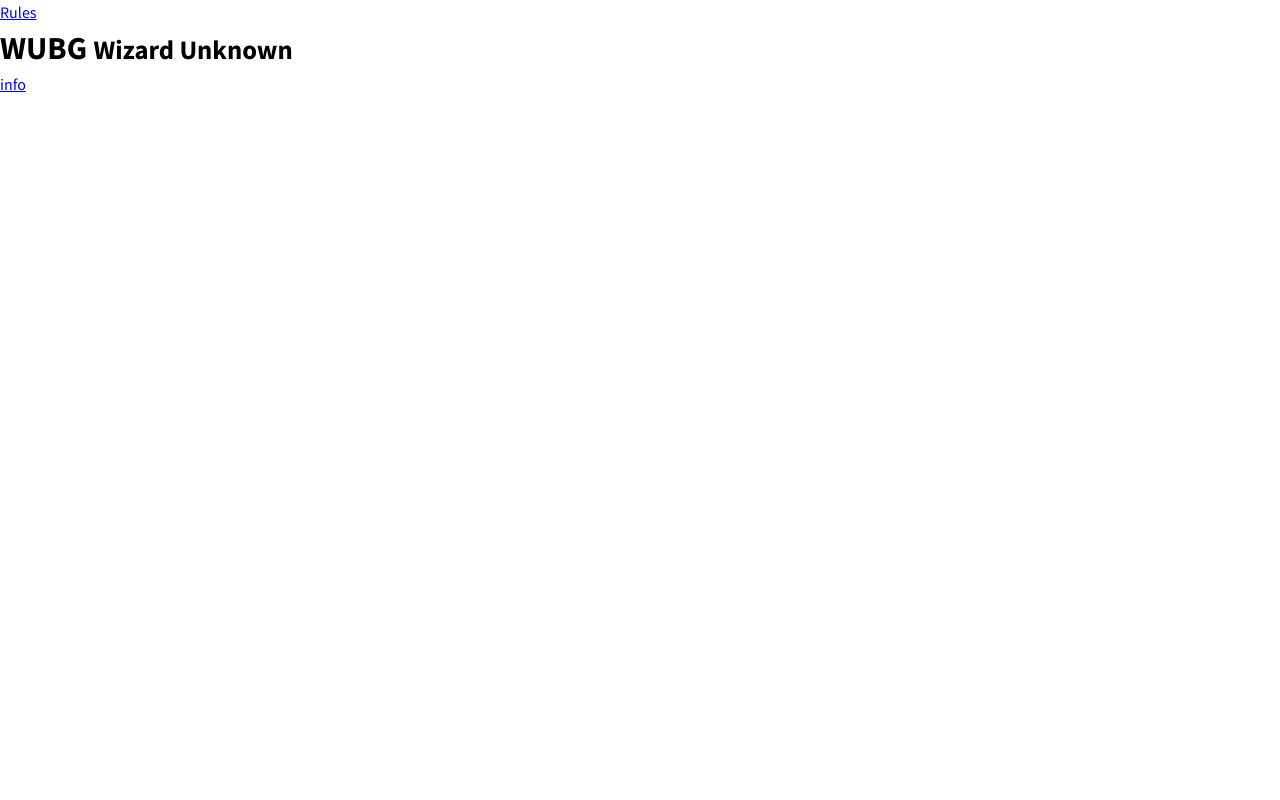
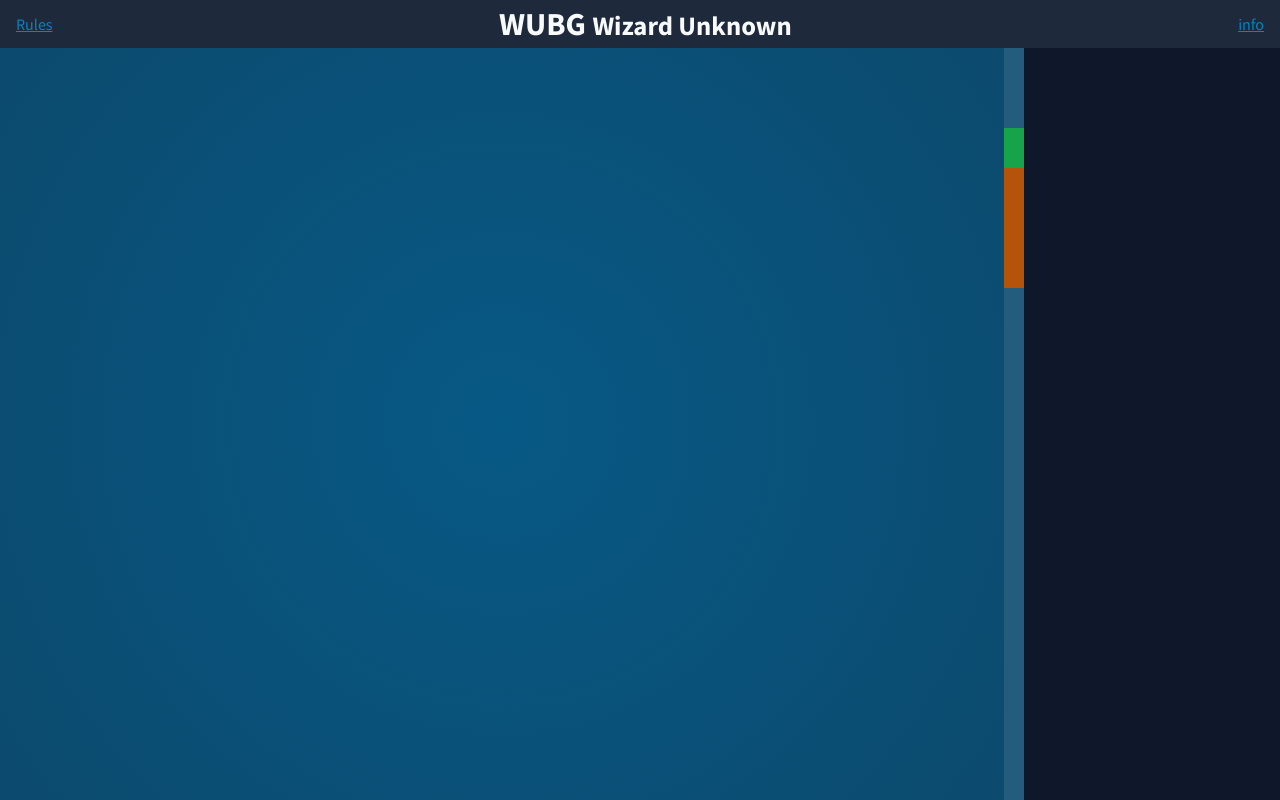
Before and after one commit to StefGeraets/BattleRoyale2, a website built with webpack: page src/index.html in a window 1280 px wide. Built offline with nearby package versions, Linux system fonts and the light colour scheme.

Commit message:
Add basic layout for main components

```diff
--- a/src/css/base/_typography.scss
+++ b/src/css/base/_typography.scss
@@ -1,3 +1,11 @@
 * {
   font-family: $main-font;
+  line-height: 1;
 }
+
+a {
+  color: $c-sky-600;
+  &:hover {
+    text-decoration: none;
+  }
+}
--- /dev/null
+++ b/src/css/components/_header.scss
@@ -0,0 +1,12 @@
+header {
+  display: flex;
+  padding: $spacing-s $spacing-base;
+  justify-content: space-between;
+  align-items: center;
+  background: $c-gray-800;
+  color: $c-gray-50;
+
+  h1 {
+    font-size: $spacing-l;
+  }
+}
--- /dev/null
+++ b/src/css/components/_map.scss
@@ -0,0 +1,4 @@
+#map {
+  background: $c-sky-900;
+  background: radial-gradient(circle, $c-sky-800 0%, $c-sky-900 100%);
+}
--- /dev/null
+++ b/src/css/components/_settings.scss
@@ -0,0 +1,16 @@
+#settings {
+  background: $c-gray-900;
+  display: flex;
+  flex-direction: column;
+  justify-content: space-between;
+
+  #top {
+    flex: 80% 0 0;
+    padding: $spacing-base;
+  }
+
+  #bottom {
+    flex: 20% 0 0;
+    padding: $spacing-base;
+  }
+}
--- /dev/null
+++ b/src/css/components/_timebar.scss
@@ -0,0 +1,18 @@
+#timebar {
+  background: linear-gradient(
+      transparentize($c-gray-100, 0.9),
+      transparentize($c-gray-100, 0.9)
+    ),
+    $c-sky-900;
+  position: relative;
+
+  // example for styling
+  .timeblock {
+    position: absolute;
+    top: 10vh;
+    width: 100%;
+    height: 20vh;
+    background: $c-red-600;
+    border-top: 5vh solid $c-green-600;
+  }
+}
--- a/src/css/layout/_main.scss
+++ b/src/css/layout/_main.scss
@@ -3,6 +3,7 @@
   width: 100%;
   height: 100%;
   grid-template-columns: 1fr 20px minmax(250px, 20vw);
+  grid-template-rows: 48px minmax(100px, calc(100vh - 48px));
   grid-template-areas:
     "header header header"
     "map timebar settings";
--- a/src/css/styles.scss
+++ b/src/css/styles.scss
@@ -8,3 +8,9 @@
 
 // layout
 @import "./layout/main";
+
+// components
+@import "./components/header";
+@import "./components/map";
+@import "./components/settings";
+@import "./components/timebar";
--- a/src/css/utils/_root-vars.scss
+++ b/src/css/utils/_root-vars.scss
@@ -23,5 +23,5 @@
 
   // game time
   --game-time: 0;
-  --time-block-countdown-heigt: 1vh;
+  --time-block-countdown-height: 1vh;
 }
--- a/src/css/utils/_variables.scss
+++ b/src/css/utils/_variables.scss
@@ -19,17 +19,24 @@ $c-black: #000;
 
 $c-gray-50: #f8fafc;
 $c-gray-100: #f1f5f9;
+$c-gray-300: #cbd5e1;
+$c-gray-400: #94a3b8;
 $c-gray-600: #475569;
+$c-gray-800: #1e293b;
 $c-gray-900: #0f172a;
 
 $c-cyan-500: #06b6d4;
 
+$c-sky-600: #0284c7;
+$c-sky-700: #0369a1;
 $c-sky-800: #075985;
 $c-sky-900: #0c4a6e;
 
 $c-lime-500: #84cc16;
 
+$c-green-600: #16a34a;
+
 $c-yellow-400: #facc15;
 $c-yellow-500: #f59e0b;
 
-$c-red-600: #dc2626;
+$c-red-600: #b45309;
--- a/src/index.html
+++ b/src/index.html
@@ -23,7 +23,9 @@
         <div id="grid"></div>
       </main>
 
-      <div id="timebar"></div>
+      <div id="timebar">
+        <div class="timeblock"></div>
+      </div>
 
       <aside id="settings">
         <section id="top"></section>
```
Also changed, not shown: 1 other file.
